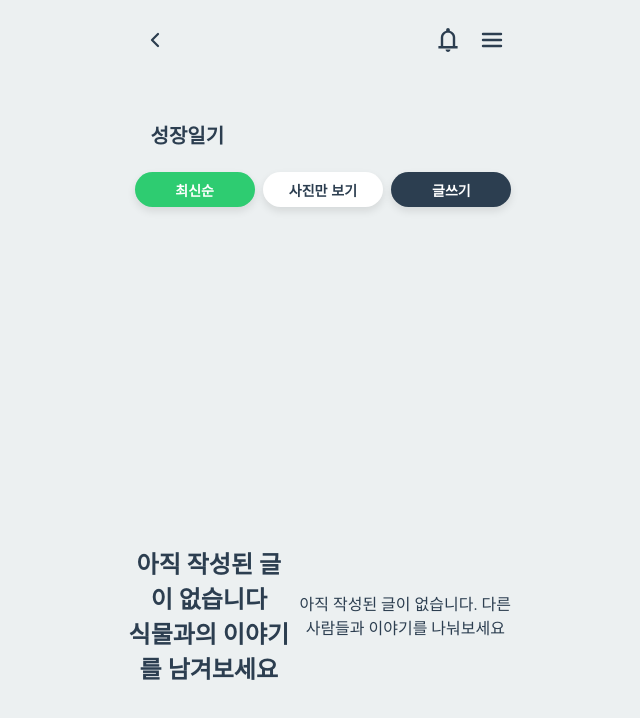
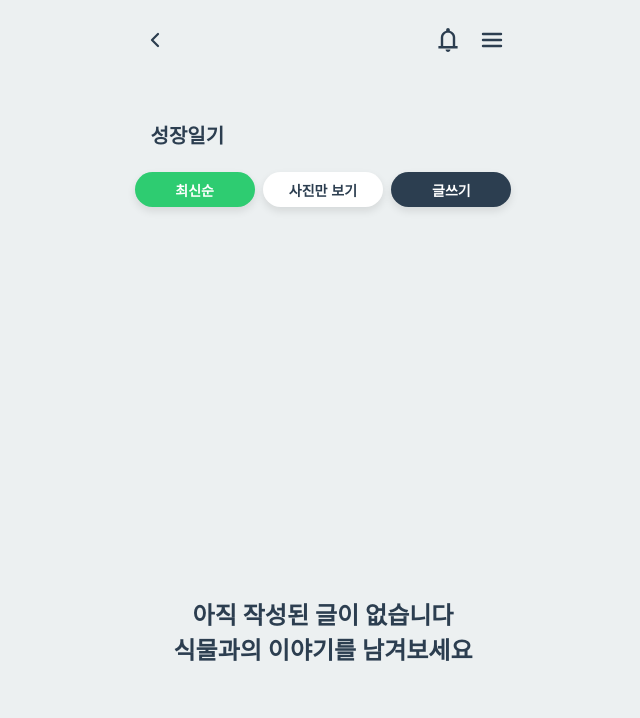
Before and after one commit to PRMS-HIFIVE/LittleGarden, a React (Vite) app in the folder frontend/: page /diary/latest in a window 1280 px wide. Shown: the top 718 px of the page, without its empty margins (317-957 px from the left). Built offline with nearby package versions, Linux system fonts and the light colour scheme; no server answers.

Commit message:
작성글여부에 따라 텍스트 출력, 이전커밋 일부 오류 수정

```diff
--- a/frontend/src/pages/Diary/Diary.styles.ts
+++ b/frontend/src/pages/Diary/Diary.styles.ts
@@ -55,6 +55,7 @@ export const ButtonWrapper = styled.div`
   gap: 0.5rem;
 `;
 export const ScrollableCardList = styled(CardListContainer)`
+  height: 100%;
   flex: 1;
   overflow-y: auto;
   padding: 1rem;
--- a/frontend/src/pages/Diary/Diary.tsx
+++ b/frontend/src/pages/Diary/Diary.tsx
@@ -1,9 +1,10 @@
 import * as S from "./Diary.styles";
-import { useNavigate, Outlet } from "react-router-dom";
+import { useNavigate, /*Outlet*/ } from "react-router-dom";
 import Button from "@/components/UI/Button/Button";
 import MainpageHeader from "@/common/Header/HeaderVariants/MainpageHeader";
 import { usePostFilter } from "@/hooks/usePostFilter";
 import { useEffect } from "react";
+import DiaryList from "@/pages/Diary/DiaryList/DiaryList";
 
 
 const Diary = () => {
@@ -52,13 +53,10 @@ const Diary = () => {
                         > 글쓰기
                         </Button>
                     </S.ButtonWrapper>
-                    <S.textContainer>
-                        <S.noDataText>
-                            아직 작성된 글이 없습니다<br/>
-                            식물과의 이야기를 남겨보세요
-                        </S.noDataText>
-                        <Outlet></Outlet>
-                    </S.textContainer>
+
+                    <S.ScrollableCardList>
+                        <DiaryList />
+                    </S.ScrollableCardList>
 
                 </S.ContentWrapper>
 
--- a/frontend/src/pages/Diary/DiaryList/DiaryList.tsx
+++ b/frontend/src/pages/Diary/DiaryList/DiaryList.tsx
@@ -3,6 +3,7 @@
 import { useAuthStore } from '@/store/authStore';
 import CardList from './../../../common/Card/CardList/CardList';
 import { usePostStore } from "@/store/postStore";
+import * as S from './../Diary.styles';
 
 export interface DiaryData {
     userId: number;
@@ -69,6 +70,7 @@ const DiaryList = () => {
     // }))
 
     const cards = myPosts.map(post => ({
+        userId: post.user_id,
         postId: post.id,
         title: post.title,
         content: post.content,
@@ -82,7 +84,12 @@ const DiaryList = () => {
     return (
         <>
             {cards.length === 0
-                ? <div>아직 작성된 글이 없습니다. 다른 사람들과 이야기를 나눠보세요</div>
+                ? <S.textContainer>
+                    <S.noDataText>
+                        아직 작성된 글이 없습니다 <br/>
+                        식물과의 이야기를 남겨보세요
+                    </S.noDataText>
+                </S.textContainer>
                 : <CardList cards={cards} navigatePath="/diary" /> //<CardList cards={cards} />
             }
         </>
```
